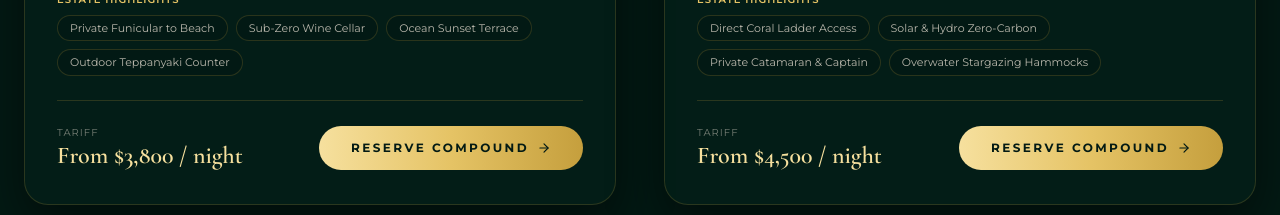
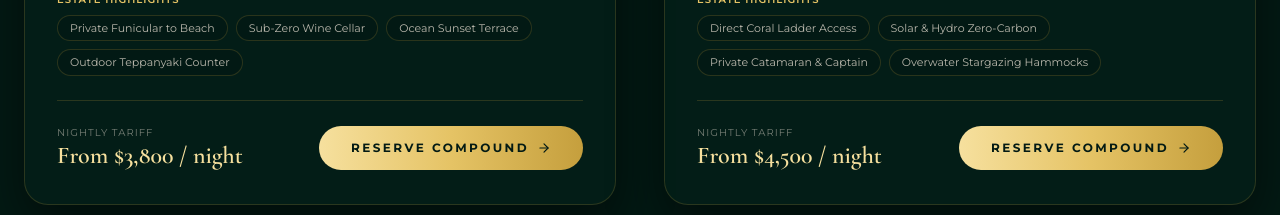
Before and after one commit to stav888/indonesia-luxury-resorts, a Next.js app: page /villas in a window 1280 px wide. Shown: the part 1080-1295 px from the top of the page. Built offline with nearby package versions, Linux system fonts and the light colour scheme.

Commit message:
polish(en): refine English tariff label and layout polish

```diff
--- a/app/villas/page.tsx
+++ b/app/villas/page.tsx
@@ -103,7 +103,7 @@ function VillasContent() {
                 {/* Price & Action */}
                 <div className="flex flex-col sm:flex-row sm:items-center justify-between gap-4 pt-6 border-t border-gold-500/20">
                   <div className="text-start">
-                    <span className="text-[10px] text-sand-200/50 uppercase tracking-widest block">{isRTL ? 'תעריף ללילה' : 'Tariff'}</span>
+                    <span className="text-[10px] text-sand-200/50 uppercase tracking-widest block">{isRTL ? 'תעריף ללילה' : 'Nightly Tariff'}</span>
                     <bdi className="font-serif text-2xl text-gold-300 font-semibold">{villa.rate}</bdi>
                   </div>
                   <a
```
